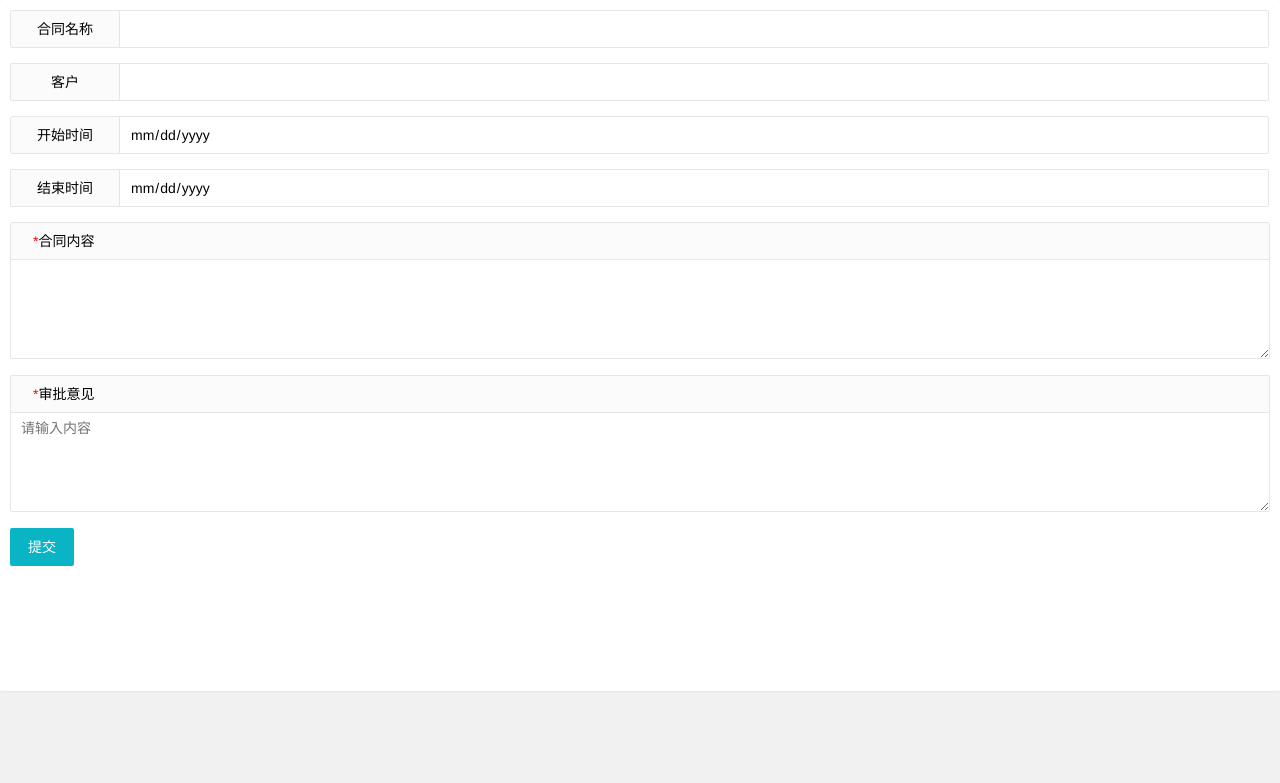
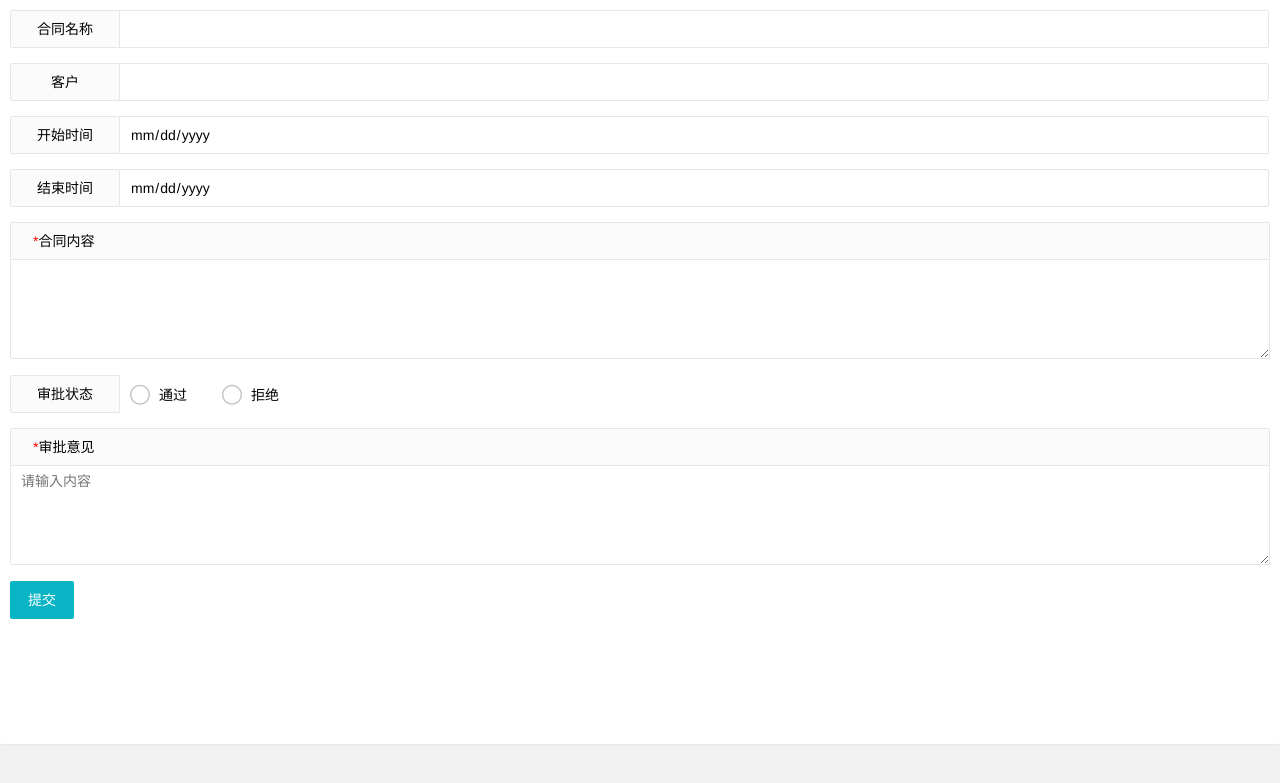
Before and after one commit to Night-Govery/CMS, a Flask app: template templates/shenpi.html in a window 1280 px wide. Shown: the top 783 px of the page. Run offline with Flask 2, Linux system fonts and the light colour scheme; the template is opened without the code that fills it, so the values that code supplies are empty.

Commit message:
改了一堆bug

```diff
--- a/app.py
+++ b/app.py
@@ -247,16 +247,17 @@ def huiqian(contractName):
         # 有权限
         if session.get('会签合同'):
             message = -1
+            userName = session.get('username')
             if request.method == 'POST':
                 info = request.form.get('info')
-                userName = session.get('username')
                 message = mysql_huiqian.database_huiqian(connection, cursor, contractName, userName, info)
                 if message:
                     information = '会签合同#成功#' + info
                 else:
                     information = '会签合同#失败#' + info
                 mysql_log.database_addlog(connection, cursor, userName, information)
-            return render_template('huiqian.html', contractName=contractName, message=message)
+            contract = mysql_contract.database_getcontractinfo(connection, cursor, contractName, userName)
+            return render_template('huiqian.html', contractName=contractName, message=message, contract=contract)
         # 无权限
         else:
             return redirect(url_for('nopermission'))
@@ -372,17 +373,19 @@ def shenpi(contractName):
         # 有权限
         if session.get('审批合同'):
             message = -1
+            userName = session.get('username')
             if request.method == 'POST':
                 state = request.form.get('state')
                 info = request.form.get('info')
-                userName = session.get('username')
+
                 message = mysql_shenpi.database_shenpi(connection, cursor, contractName, userName, state, info)
                 if message:
                     information = '审批合同#成功#' + state + '#' + info
                 else:
                     information = '审批合同#失败#' + state + '#' + info
                 mysql_log.database_addlog(connection, cursor, userName, information)
-            return render_template('shenpi.html', contractName=contractName, message=message)
+            contract = mysql_contract.database_getcontractinfo(connection, cursor, contractName, userName)
+            return render_template('shenpi.html', contractName=contractName, message=message, contract=contract)
         # 无权限
         else:
             return redirect(url_for('nopermission'))
--- a/templates/contract-edit.html
+++ b/templates/contract-edit.html
@@ -43,7 +43,7 @@
                             <span class='x-red'></span>客户
                         </label>
                         <div class="layui-input-block">
-                            <input type="text" name="client" autocomplete="off" value="{{ contract['customername'] }}"
+                            <input type="text" name="client" autocomplete="off" value="{{ contract['customerName'] }}"
                                    class="layui-input" readonly="true">
                         </div>
                     </div>
--- a/templates/huiqian.html
+++ b/templates/huiqian.html
@@ -19,6 +19,7 @@
     </head>
     <body>
         <div class="layui-card">
+            <form class="layui-form layui-form-pane" method="post" >
             <div class="layui-tab layui-tab-brief" lay-filter="docDemoTabBrief">
               <div class="layui-tab-content" >
                 <div class="layui-tab-item layui-show">
@@ -83,12 +84,13 @@
                                 提交
                             </button>
                         </div>
-                    </form>
+
                     <div style="height:100px;"></div>
                 </div>
 
               </div>
             </div>
+            </form>
         </div>
         <script type="text/javascript">
             layui.use('layer', function(){
--- a/templates/shenpi.html
+++ b/templates/shenpi.html
@@ -20,11 +20,12 @@
     <body>
 
         <div class="layui-card">
+            <form class="layui-form layui-form-pane" method="post">
             <div class="layui-tab layui-tab-brief" lay-filter="docDemoTabBrief">
 
               <div class="layui-tab-content" >
                 <div class="layui-tab-item layui-show">
-                    <form class="layui-form layui-form-pane" method="post">
+
                         <div class="layui-form-item">
                         <label class="layui-form-label">
                             <span class='x-red'></span>合同名称
@@ -70,6 +71,19 @@
                             required="" lay-verify="required" readonly="">{{ contract['content'] }}</textarea>
                         </div>
                     </div>
+                        <div class="layui-form-item">
+                            <label class="layui-form-label">审批状态</label>
+                            <div class="layui-input-block">
+                                <input type="radio" name="state" value="1" title="通过" >
+                                <div class="layui-unselect layui-form-radio layui-form-radioed"><i class="layui-anim layui-icon layui-anim-scaleSpring"></i>
+                                    <div>通过</div>
+                                </div>
+                                <input type="radio" name="state" value="2" title="拒绝" >
+                                <div class="layui-unselect layui-form-radio"><i class="layui-anim layui-icon"></i>
+                                    <div>拒绝</div>
+                                </div>
+                            </div>
+                        </div>
 
                         <div class="layui-form-item layui-form-text">
                             <label class="layui-form-label">
@@ -81,16 +95,17 @@
                             </div>
                         </div>
                         <div class="layui-form-item">
-                            <button class="layui-btn" type="submit" lay-submit="" lay-filter="*">
+                            <button class="layui-btn" type="submit" lay-filter="*">
                                 提交
                             </button>
                         </div>
-                    </form>
+
                     <div style="height:100px;"></div>
                 </div>
 
               </div>
             </div>
+            </form>
         </div>
         <script type="text/javascript">
             layui.use('layer', function(){
```
Also changed, not shown: mysql_contract.py (+28 -12 lines).
